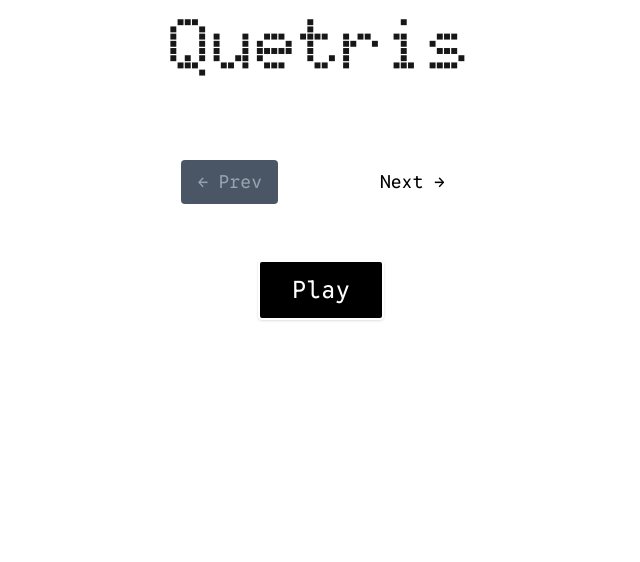
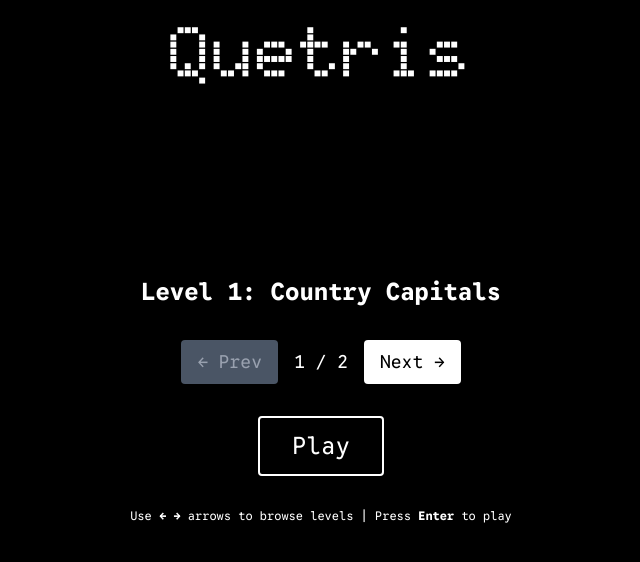
Before and after one commit to yunidh/quetris, a Next.js app: page / in a window 1280 px wide. Shown: the top 562 px of the page, without its empty margins (319-959 px from the left). Built offline with nearby package versions, Linux system fonts and the light colour scheme.

Commit message:
minor changes

```diff
--- a/src/app/page.tsx
+++ b/src/app/page.tsx
@@ -2,12 +2,13 @@ import QuizCarousel from "@/components/quizCarousel";
 import Image from "next/image";
 export default function Home() {
   return (
-    <div className="">
-      <h1 className="font-doto font-extrabold text-7xl m-2 text-center">
+    <div className="min-h-screen flex flex-col items-center justify-center bg-black">
+      <h1 className="font-doto font-extrabold text-7xl text-center mt-4 text-white absolute top-0">
         Quetris
       </h1>
-      <br />
-      <QuizCarousel />
+      <div className="flex-1 flex items-center justify-center w-full">
+        <QuizCarousel />
+      </div>
     </div>
   );
 }
--- a/src/components/quizCarousel.tsx
+++ b/src/components/quizCarousel.tsx
@@ -37,9 +37,8 @@ type CaughtState = { correct: boolean; option: string } | null;
 
 // Configuration constants
 const GRID_COLS = 4;
-const GRID_ROWS = 8;
-const FALL_INTERVAL = 400;
-const ANIMATION_DURATION = 500;
+const GRID_ROWS = 15;
+const FALL_INTERVAL = 300;
 const SWIPE_THRESHOLD = 50;
 
 // Props interface for external data integration
@@ -291,7 +290,7 @@ export default function QuizCarousel({
       const deltaY = touchEndY - touchStartY.current;
 
       // Swipe down (positive deltaY) with minimum distance
-      if (deltaY > 50) {
+      if (deltaY > SWIPE_THRESHOLD) {
         dropOptions();
       }
 
@@ -416,15 +415,14 @@ export default function QuizCarousel({
 
   // Render grid
   return (
-    <div className="flex flex-col items-center justify-center h-full w-full font-code px-2 sm:px-[5vw] md:px-[10vw]">
+    <div className="flex flex-col items-center justify-center h-full w-full font-code gap-8 px-2 sm:px-[5vw] md:px-[10vw]">
       {!started ? (
         <>
-          <div className="mb-8 text-center">
-            <h2 className="text-4xl font-bold text-white mb-2">
+          <div className="text-center">
+            <text className="text-2xl font-bold text-white">
               {data.levels[currentLevel].title}
-            </h2>
-
-            <div className="flex items-center justify-center gap-4 mb-6">
+            </text>
+            <div className="flex items-center justify-center gap-4 mt-8">
               <button
                 className={`px-4 py-2 rounded font-code text-lg ${
                   currentLevel === 0
@@ -465,7 +463,7 @@ export default function QuizCarousel({
         </>
       ) : completed ? (
         <div className="flex flex-col items-center w-full">
-          <div className="mb-8 text-center">
+          <div className="text-center">
             <h2 className="text-4xl font-bold text-green-400 mb-4">
               Completed!
             </h2>
@@ -620,7 +618,7 @@ export default function QuizCarousel({
         </div>
       )}
 
-      <div className="mt-6 text-white text-xs font-code text-center">
+      <div className=" text-white text-xs font-code text-center">
         {!started ? (
           <>
             Use <span className="font-bold">← →</span> arrows to browse levels |
```
